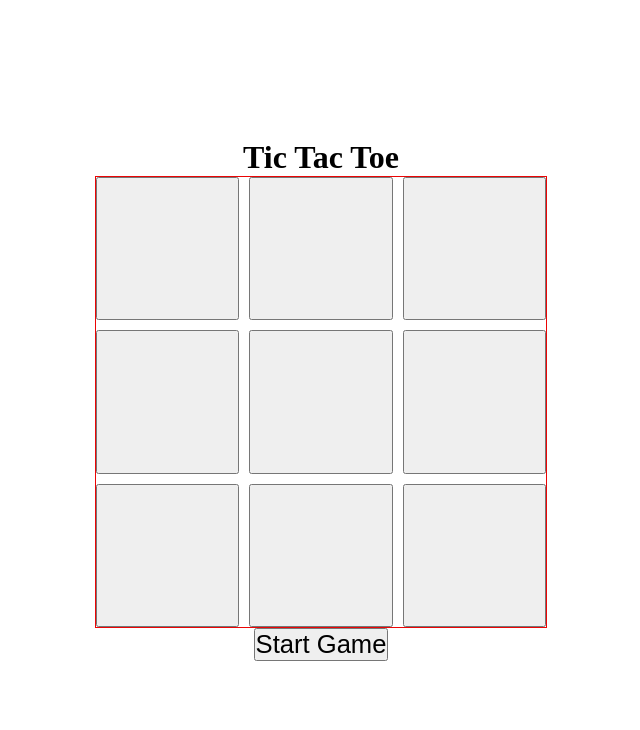
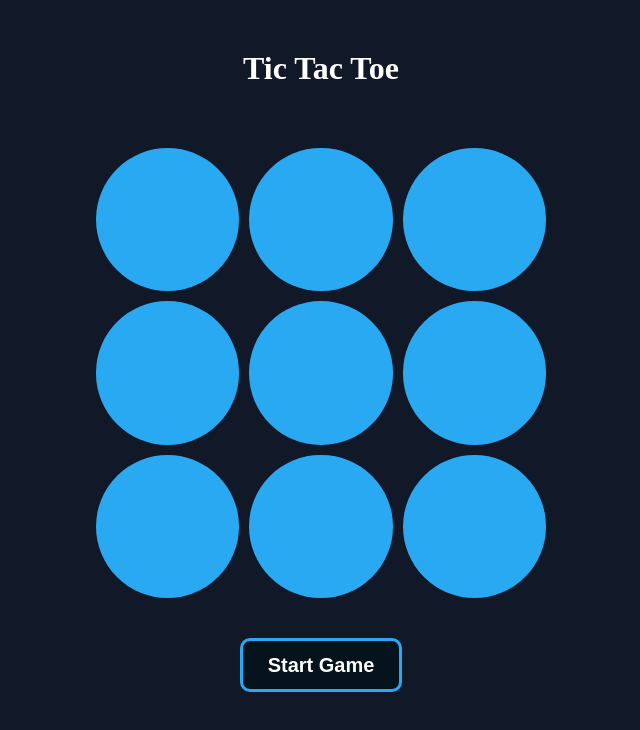
Before and after one commit to David-Nakeeran/tic-tac-toe, a plain HTML site: page index.html in a window 1280 px wide. Shown: the whole page, without its empty margins (319-959 px from the left). Drawn offline with Linux system fonts and the light colour scheme.

Commit message:
Added styling

```diff
--- a/style.css
+++ b/style.css
@@ -9,18 +9,68 @@ body {
   align-items: center;
   justify-content: center;
   height: 100vh;
+  background-color: #111827;
+}
+
+/* Typography */
+header {
+  position: absolute;
+  top: 0;
+  margin-top: 3.125em;
+}
+h1 {
+  color: #ffffff;
+}
+
+.announcement {
+  margin-bottom: 2.5em;
+}
+
+.player-announcement {
+  color: #ffffff;
+  font-size: 1.5rem;
 }
 
 .wrapper {
   display: grid;
-  gap: 10px;
+  gap: 0.625em;
   grid-template-columns: repeat(3, 1fr);
   grid-template-rows: repeat(3, 1fr);
   width: min(90vw, 450px);
   height: min(90vw, 450px);
-  border: 1px solid #eb0404;
+  margin-bottom: 2.5em;
 }
 
-button {
-  font-size: 2vw;
+.cells {
+  background: none;
+  border: none;
+  border-radius: 50%;
+  background-color: #28a9f1;
+  color: #04131c;
+  font-size: 3.75rem;
 }
+
+.game-btn {
+  background: none;
+  border: none;
+  background-color: #04131c;
+  color: #ffffff;
+  border: 0.188em solid #28a9f1;
+  border-radius: 0.5em;
+  padding: 0.625em 1.25em;
+  font-size: 1.25rem;
+  font-weight: bold;
+}
+
+/* Media Queries */
+@media (max-width: 480px) {
+  .game-btn {
+    font-size: 1.15rem;
+  }
+}
+
+@media (max-width: 320px) {
+  .game-btn {
+    font-size: 0.9rem;
+  }
+}
```
